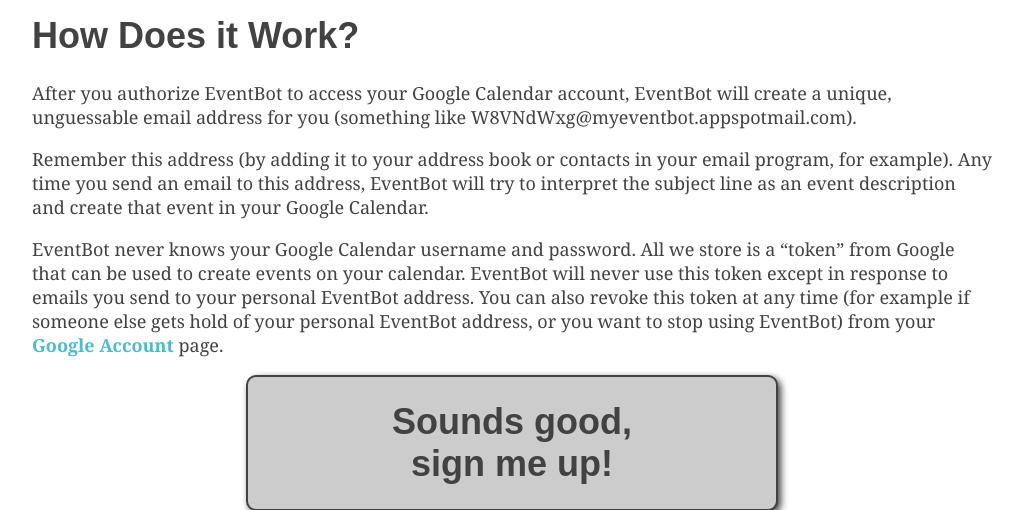
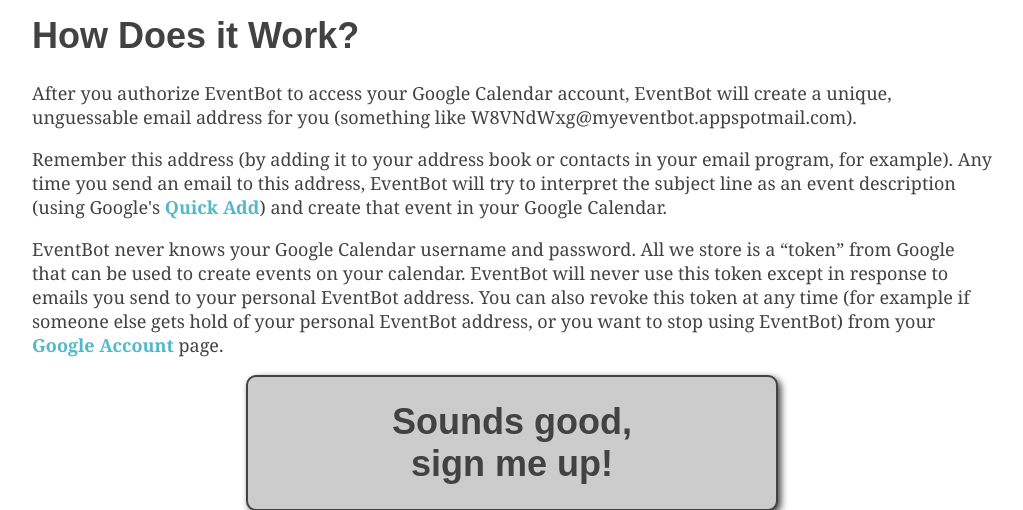
Before and after one commit to eentzel/myeventbot, a Python web app: template templates/how.html in a window 1280 px wide. Shown: the part 187-697 px from the top of the page, without its empty margins (128-1151 px from the left). Run offline with Jinja, Linux system fonts and the light colour scheme; the template is opened without the code that fills it, so the values that code supplies are empty; style sheets or scripts are compiled from the project's sources.

Commit message:
Add Quick Add reference to "how" page

```diff
--- a/templates/how.html
+++ b/templates/how.html
@@ -12,11 +12,12 @@
     for you (something like W8VNdWxg@myeventbot.appspotmail.com).
 </p>
 <p>
-    Remember this address (by adding it to your address book or
-    contacts in your email program, for example).  Any time you send
-    an email to this address, EventBot will try to interpret the
-    subject line as an event description and create that event in your
-    Google Calendar.
+    Remember this address (by adding it to your address book or contacts in
+    your email program, for example).  Any time you send an email to this
+    address, EventBot will try to interpret the subject line as an event
+    description (using
+    Google's <a href="https://support.google.com/calendar/answer/36604?hl=en">Quick
+    Add</a>) and create that event in your Google Calendar.
 </p>
 <p>
     EventBot never knows your Google Calendar username and password.
```
